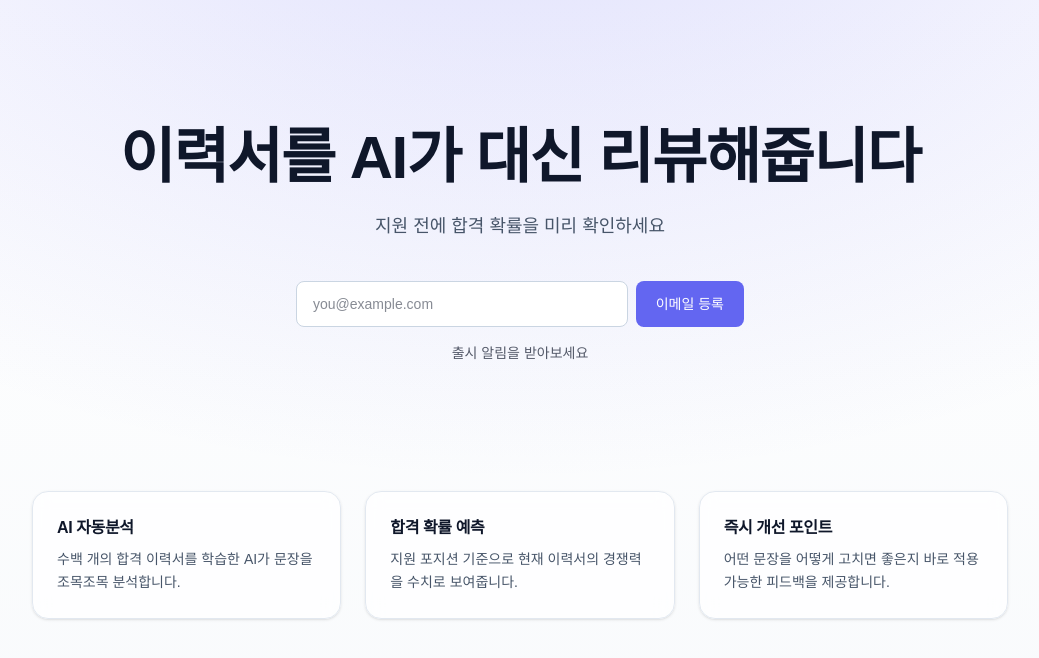
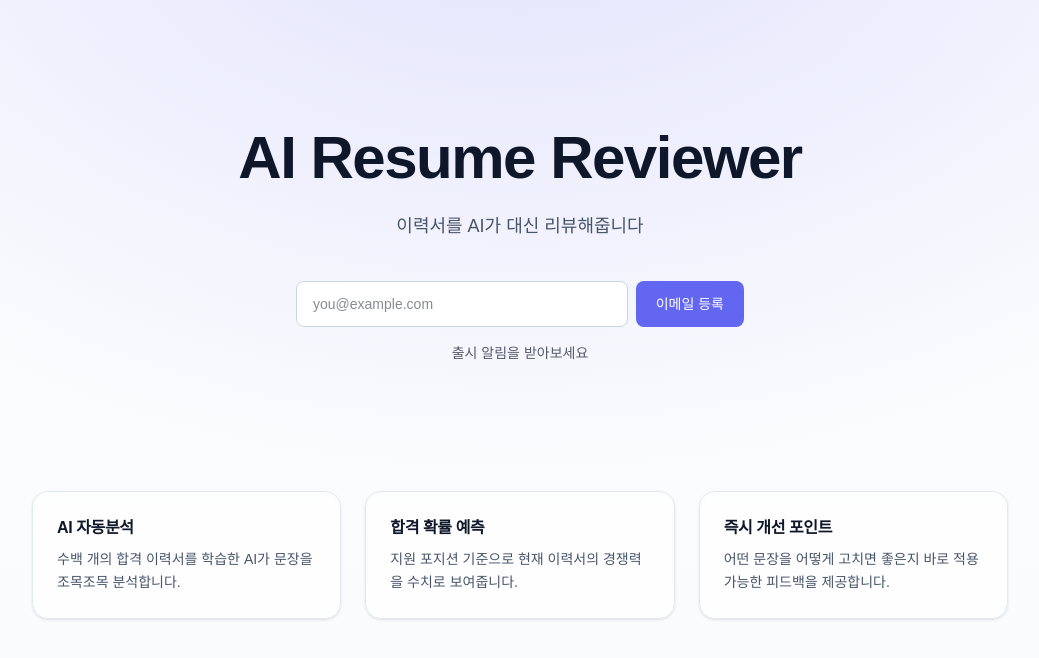
Before and after one commit to holali-labs/waitlist, a Next.js app: page / in a window 1280 px wide. Shown: the top 658 px of the page, without its empty margins (120-1159 px from the left). Built offline with nearby package versions, Linux system fonts and the light colour scheme.

Commit message:
update: 설정 변경

```diff
--- a/src/landing.config.ts
+++ b/src/landing.config.ts
@@ -1,13 +1,13 @@
 export const config = {
   product_key: 'ai-resume-review',
-  title: '이력서를 AI가 대신 리뷰해줍니다',
-  description: '지원 전에 합격 확률을 미리 확인하세요',
+  title: 'AI Resume Reviewer',
+  description: '이력서를 AI가 대신 리뷰해줍니다',
   cta: {
     headline: '출시 알림을 받아보세요',
     button_text: '이메일 등록',
   },
   seo: {
-    og_image: '/og.png',
+    og_image: '/opengraph-image',
     site_name: 'AI Resume Review',
     twitter_card: 'summary',
   },
```
